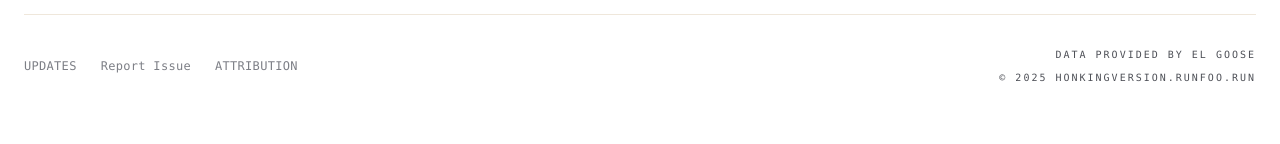
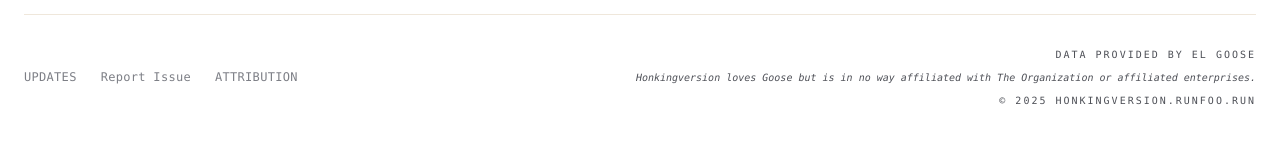
Before and after one commit to fullsizemalt/honkingversion, a Next.js app in the folder web/: page / in a window 1280 px wide. Shown: the part 1296-1440 px from the top of the page. Built offline with nearby package versions, Linux system fonts and the light colour scheme; no server answers.

Commit message:
feat: add non-affiliation disclaimer to footer

```diff
--- a/web/src/components/Footer.tsx
+++ b/web/src/components/Footer.tsx
@@ -166,6 +166,9 @@ export default function Footer() {
                         <p className="mb-2">
                             Data provided by <a href="https://elgoose.net" target="_blank" rel="noopener noreferrer" className="text-[var(--accent-primary)] hover:underline">El Goose</a>
                         </p>
+                        <p className="mb-2 italic normal-case tracking-normal">
+                            Honkingversion loves Goose but is in no way affiliated with The Organization or affiliated enterprises.
+                        </p>
                         <p>
                             © {new Date().getFullYear()} Honkingversion.runfoo.run
                         </p>
```
